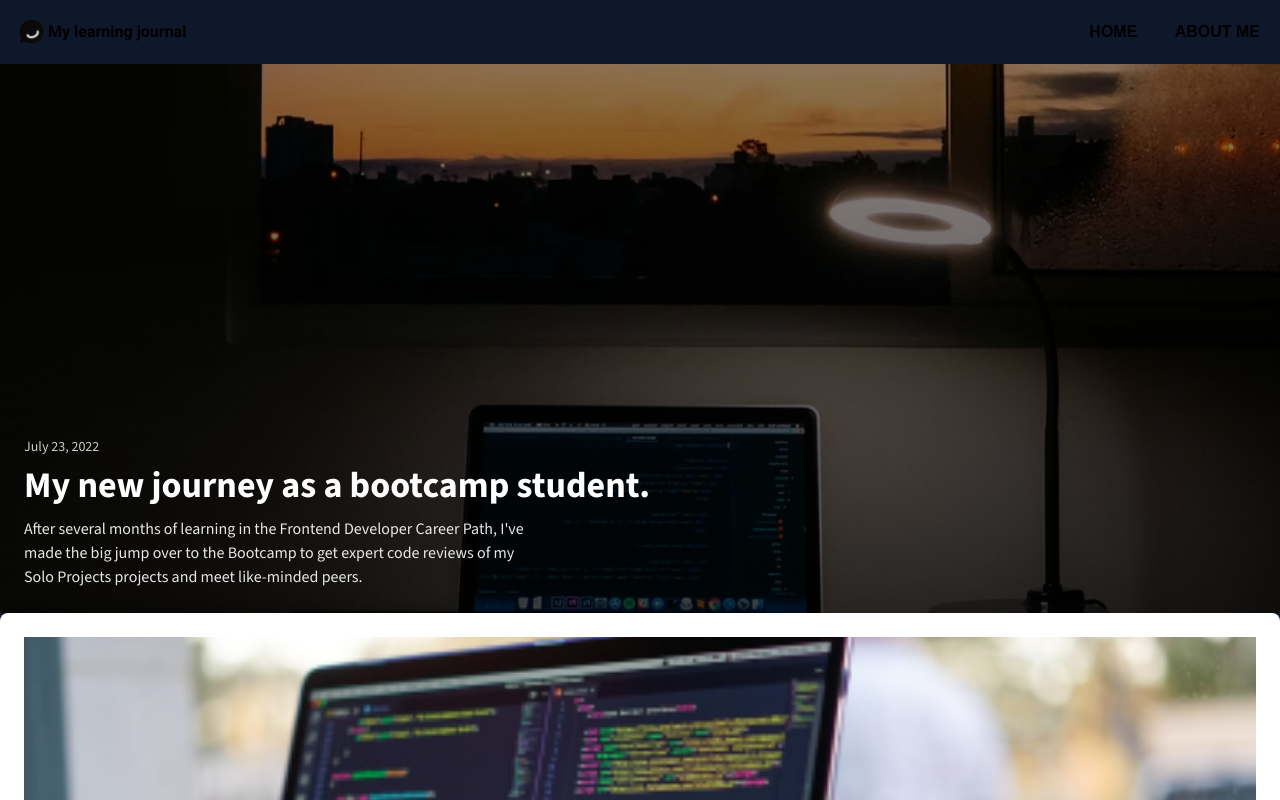
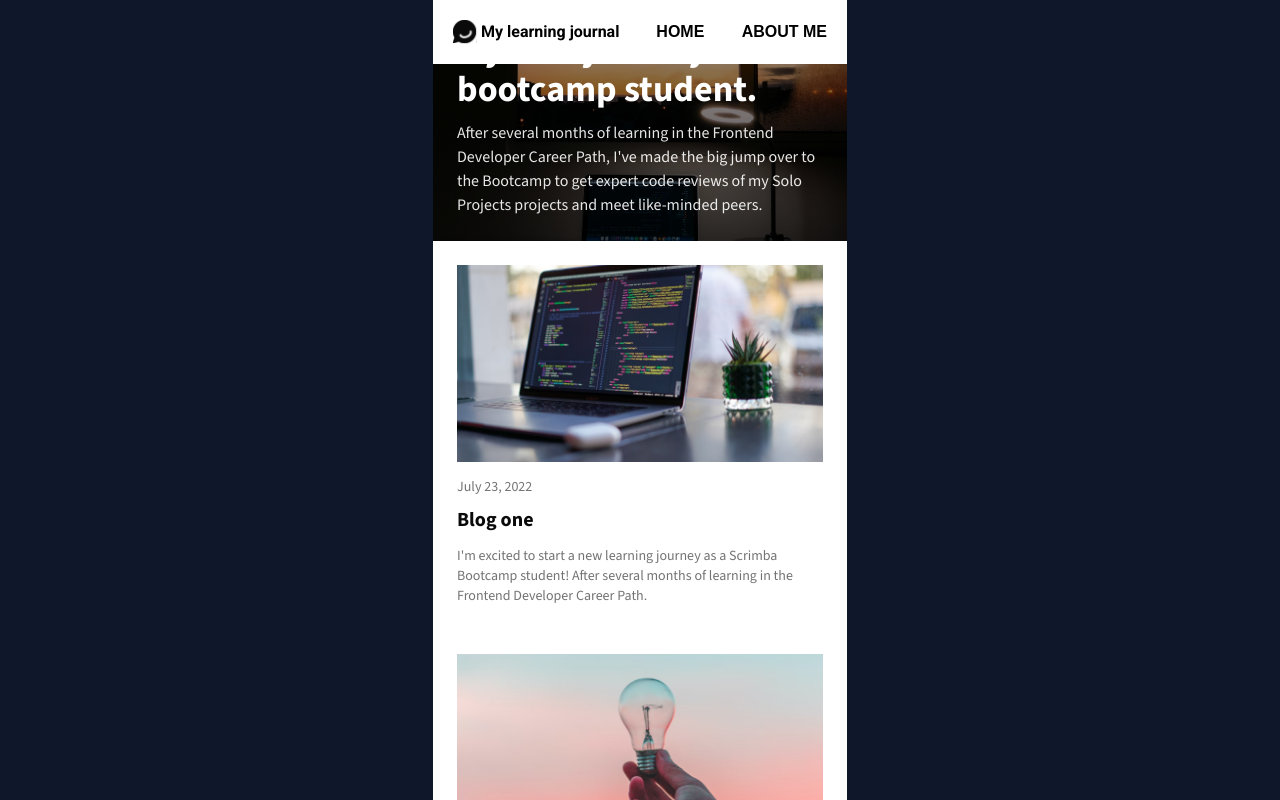
Before and after one commit to DarrickFauvel/my-learning-journal-solo-scrimba-250119, a Next.js app: page / in a window 1280 px wide. Shown: the top 800 px of the page. Built offline with nearby package versions, Linux system fonts and the light colour scheme.

Commit message:
Add body container

```diff
--- a/app/layout.tsx
+++ b/app/layout.tsx
@@ -31,11 +31,12 @@ export default function RootLayout({
       <body
         className={`${roboto.variable} ${sourceSans3.variable} antialiased bg-slate-900`}
       >
-        <Header />
+        <div className="w-[414px] m-auto bg-white">
+          <Header />
 
-        {children}
-
-        <Footer />
+          {children}
+          <Footer />
+        </div>
       </body>
     </html>
   );
```
